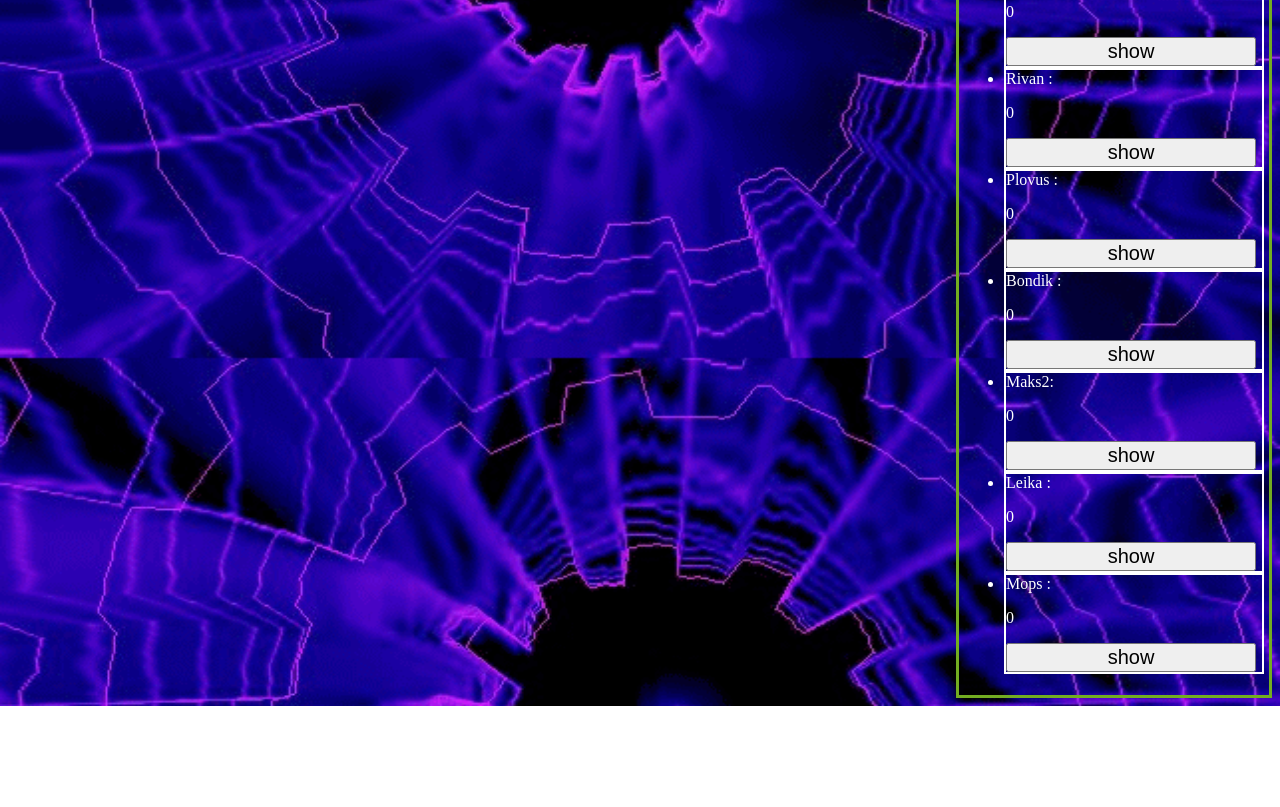
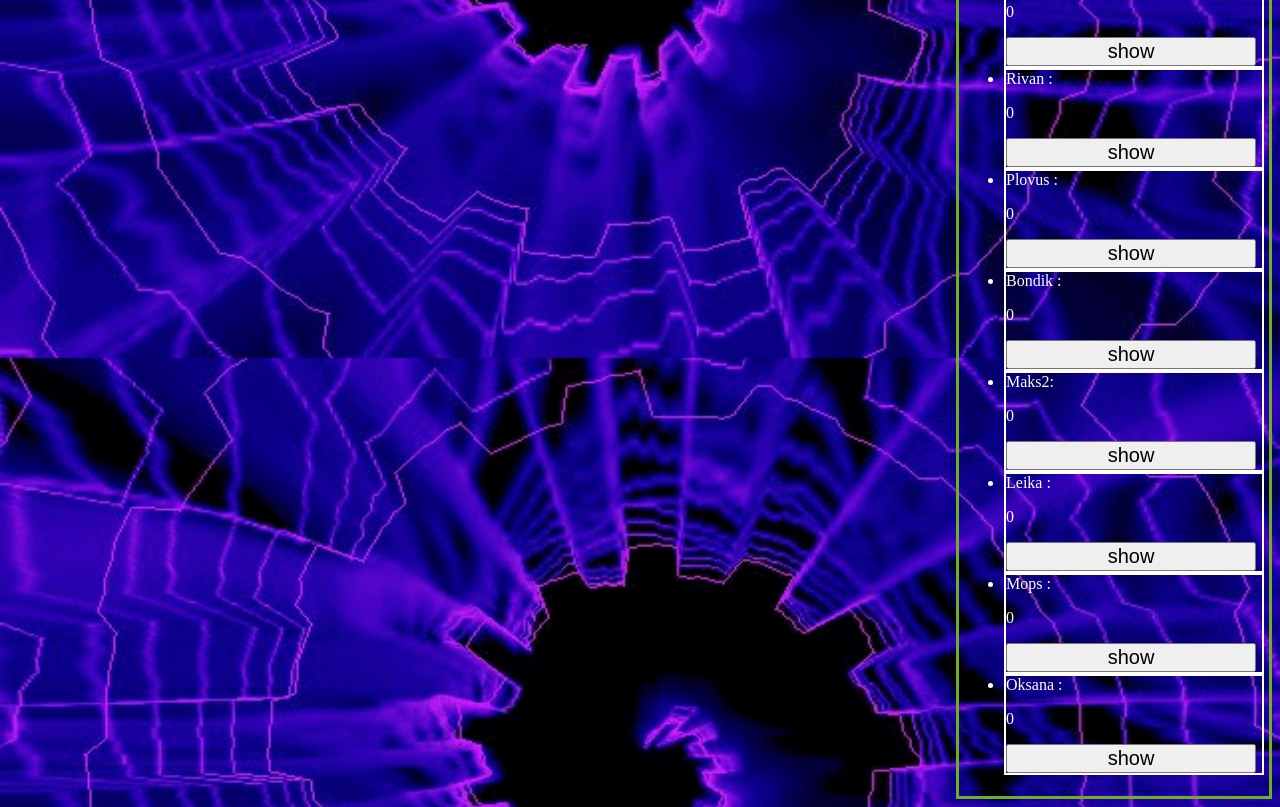
Before and after one commit to plovmaker222/plovmaker222.github.io, a plain HTML site: page index.html in a window 1280 px wide. Shown: the part 1242-2049 px from the top of the page. Before the commit the page ends 1948 px from the top, so only its background shows below. Drawn offline with Linux system fonts and the light colour scheme.

Commit message:
new item
1 common item

```diff
--- a/index.html
+++ b/index.html
@@ -208,6 +208,10 @@
                         Mops :<p id="1">0</p>
                         <button onclick="showItem(1)" class="showable">show</button>
                     </li>
+                    <li>
+                        Oksana :<p id="18">0</p>
+                        <button onclick="showItem(18)" class="showable">show</button>
+                    </li>
                 </ul>
             </div>
         </div>
--- a/main.js
+++ b/main.js
@@ -111,7 +111,14 @@ const chars1=[
         "name": "SHOOTER",
         "desc": "пиво льется через край, с 23 февраля) в дотку?",
         "rarity": 1
+    },
+    {
+        "id": 18,
+        "name": "OKSANA",
+        "desc": "за нова нету никаво другова",
+        "rarity": 1
     }
+
 ]
 
 function getRandom(){
@@ -220,7 +227,7 @@ function showItem (id) {
 }
 
 function checkWin(){
-    if (document.getElementById(1).innerHTML >= 1 && document.getElementById(2).innerHTML >= 1 && document.getElementById(3).innerHTML >= 1 && document.getElementById(4).innerHTML >= 1 && document.getElementById(5).innerHTML >= 1 && document.getElementById(6).innerHTML >= 1 && document.getElementById(7).innerHTML >= 1 && document.getElementById(8).innerHTML >= 1 && document.getElementById(9).innerHTML >= 1 && document.getElementById(10).innerHTML >= 1 && document.getElementById(11).innerHTML >= 1 && document.getElementById(12).innerHTML >= 1 && document.getElementById(13).innerHTML >= 1 && document.getElementById(14).innerHTML >= 1 && document.getElementById(15).innerHTML >= 1 && document.getElementById(16).innerHTML >= 1 && document.getElementById(17).innerHTML >= 1){
+    if (document.getElementById(1).innerHTML >= 1 && document.getElementById(2).innerHTML >= 1 && document.getElementById(3).innerHTML >= 1 && document.getElementById(4).innerHTML >= 1 && document.getElementById(5).innerHTML >= 1 && document.getElementById(6).innerHTML >= 1 && document.getElementById(7).innerHTML >= 1 && document.getElementById(8).innerHTML >= 1 && document.getElementById(9).innerHTML >= 1 && document.getElementById(10).innerHTML >= 1 && document.getElementById(11).innerHTML >= 1 && document.getElementById(12).innerHTML >= 1 && document.getElementById(13).innerHTML >= 1 && document.getElementById(14).innerHTML >= 1 && document.getElementById(15).innerHTML >= 1 && document.getElementById(16).innerHTML >= 1 && document.getElementById(17).innerHTML >= 1 && document.getElementById(18).innerHTML >= 1){
         document.getElementById("youwinblock").style.display = "block";
         console.log("true");
         return true;
```
Also changed, not shown: images/OKSANA.jpeg (added).
